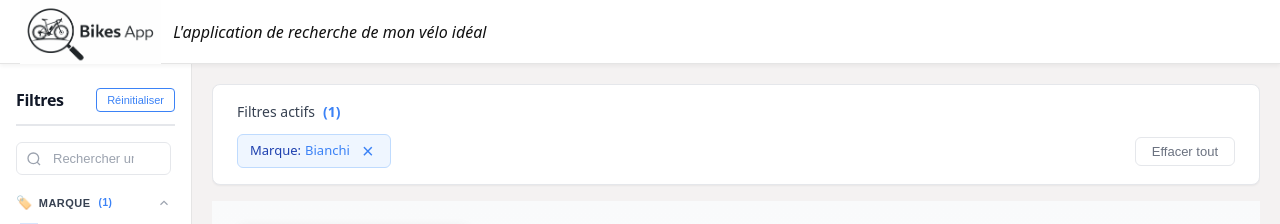
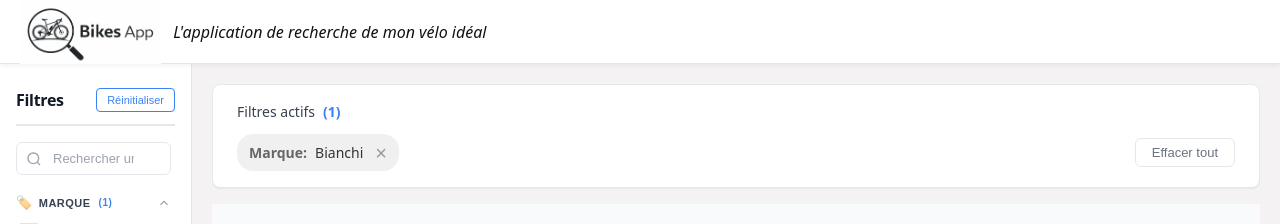
Before and after one commit to Chabelle78/bikes-app-front, a React (Vite) app: page / in a window 1280 px wide. Both pictures are taken after a click on the label "Bianchi". Shown: the top 224 px of the page. Built offline with nearby package versions, Linux system fonts and the light colour scheme; no server answers; grey boxes are pictures that could not be loaded; the HTML template or start-up script is replaced by a standard one.

Commit message:
[TAG] add new component in headerfilter

```diff
--- a/src/features/bikesSlice.ts
+++ b/src/features/bikesSlice.ts
@@ -11,7 +11,7 @@ export interface BikeFilters {
   riding_type?: string[];
   frame_material?: string[];
   color?: string[];
-  q?: string;
+  search_term?: string;
 }
 
 interface BikesState {
@@ -64,6 +64,23 @@ const bikesSlice = createSlice({
       state.filters = rest;
       state.filteredBikes = applyFiltersBikes(state.bikes, state.filters);
     },
+    removeFilterValue: (state, action: PayloadAction<{ key: keyof BikeFilters; value: string }>) => {
+      const { key, value } = action.payload;
+      const currentFilter = state.filters[key];
+
+      if (Array.isArray(currentFilter)) {
+        const updatedValues = currentFilter.filter(v => v !== value);
+        if (updatedValues.length > 0) {
+          state.filters = { ...state.filters, [key]: updatedValues };
+        } else {
+          delete state.filters[key];
+        }
+      } else {
+        delete state.filters[key];
+      }
+
+      state.filteredBikes = applyFiltersBikes(state.bikes, state.filters);
+    },
   },
   extraReducers: (builder) => {
     builder
@@ -85,7 +102,7 @@ const bikesSlice = createSlice({
 });
 
 // Export des actions
-export const { setFilters, updateFilter, clearFilters, removeFilter } = bikesSlice.actions;
+export const { setFilters, updateFilter, clearFilters, removeFilter, removeFilterValue } = bikesSlice.actions;
 
 // Sélecteurs
 export const selectAllBikes = (state: RootState) => state.bikes.bikes;
--- a/src/features/components/FilltersHeader/FiltersHeader.tsx
+++ b/src/features/components/FilltersHeader/FiltersHeader.tsx
@@ -2,9 +2,10 @@ import { useAppDispatch, useAppSelector } from '@/app/hooks';
 import {
   selectFilters,
   selectActiveFiltersCount,
-  removeFilter,
+  removeFilterValue,
   clearFilters
 } from '@/features/bikesSlice';
+import FilterTag from '../FilterTag/FilterTag';
 import styles from './FiltersHeader.module.scss';
 
 // Mapping des valeurs techniques vers des labels lisibles
@@ -32,8 +33,11 @@ export default function FiltersHeader() {
   const filters = useAppSelector(selectFilters);
   const activeFiltersCount = useAppSelector(selectActiveFiltersCount);
 
-  const handleRemoveFilter = (key: string) => {
-    dispatch(removeFilter(key as keyof typeof filters));
+  const handleRemoveFilter = (key: string, value: string) => {
+    dispatch(removeFilterValue({
+      key: key as keyof typeof filters,
+      value
+    }));
   };
 
   const handleClearAll = () => {
@@ -45,7 +49,7 @@ export default function FiltersHeader() {
     riding_type: 'Type',
     frame_material: 'Matériau',
     colors: 'Couleur',
-    q: 'Recherche',
+    search_term: 'Recherche',
   };
 
   // Fonction pour obtenir la valeur affichable
@@ -75,21 +79,12 @@ export default function FiltersHeader() {
               // Gérer les tableaux et les chaînes
               const values = Array.isArray(value) ? value : [value];
               return values.map((val, index) => (
-                <div key={`${key}-${index}`} className={styles.filterTag}>
-                  <span className={styles.filterLabel}>
-                    {filterLabels[key] || key}:
-                  </span>
-                  <span className={styles.filterValue}>
-                    {getDisplayValue(key, val)}
-                  </span>
-                  <button
-                    className={styles.removeButton}
-                    onClick={() => handleRemoveFilter(key)}
-                    aria-label={`Supprimer le filtre ${filterLabels[key]}`}
-                  >
-                    ×
-                  </button>
-                </div>
+                <FilterTag
+                  key={`${key}-${index}`}
+                  label={filterLabels[key] || key}
+                  value={getDisplayValue(key, val)}
+                  onRemove={() => handleRemoveFilter(key, val)}
+                />
               ));
             })}
           </div>
--- /dev/null
+++ b/src/features/components/FilterTag/FilterTag.module.scss
@@ -0,0 +1,34 @@
+.filterTag {
+  display: inline-flex;
+  align-items: center;
+  gap: 0.5rem;
+  padding: 0.5rem 0.75rem;
+  background-color: #f0f0f0;
+  border-radius: 1rem;
+  font-size: 0.875rem;
+}
+
+.filterLabel {
+  font-weight: 600;
+  color: #666;
+}
+
+.filterValue {
+  color: #333;
+}
+
+.removeButton {
+  background: none;
+  border: none;
+  color: #999;
+  font-size: 1.25rem;
+  cursor: pointer;
+  padding: 0;
+  margin-left: 0.25rem;
+  line-height: 1;
+  transition: color 0.2s;
+
+  &:hover {
+    color: #333;
+  }
+}
--- /dev/null
+++ b/src/features/components/FilterTag/FilterTag.tsx
@@ -0,0 +1,23 @@
+import styles from './FilterTag.module.scss';
+
+interface FilterTagProps {
+  label: string;
+  value: string;
+  onRemove: () => void;
+}
+
+export default function FilterTag({ label, value, onRemove }: FilterTagProps) {
+  return (
+    <div className={styles.filterTag}>
+      <span className={styles.filterLabel}>{label}:</span>
+      <span className={styles.filterValue}>{value}</span>
+      <button
+        className={styles.removeButton}
+        onClick={onRemove}
+        aria-label={`Supprimer le filtre ${label}`}
+      >
+        ×
+      </button>
+    </div>
+  );
+}
--- a/src/features/components/SearchBar/SearchBar.tsx
+++ b/src/features/components/SearchBar/SearchBar.tsx
@@ -1,21 +1,21 @@
-import { useState, useEffect } from 'react';
-import { useAppDispatch, useAppSelector } from '@/app/hooks';
-import { updateFilter, selectFilters } from '@/features/bikesSlice';
-import styles from './SearchBar.module.scss';
+import { useState, useEffect } from "react";
+import { useAppDispatch, useAppSelector } from "@/app/hooks";
+import { updateFilter, selectFilters } from "@/features/bikesSlice";
+import styles from "./SearchBar.module.scss";
 
 export default function SearchBar() {
   const dispatch = useAppDispatch();
   const filters = useAppSelector(selectFilters);
-    const [searchValue, setSearchValue] = useState(filters.q || '');
+  const [searchValue, setSearchValue] = useState(filters.search_term || "");
 
   // Débounce pour éviter trop de mises à jour
   useEffect(() => {
     const timer = setTimeout(() => {
       if (searchValue) {
-                dispatch(updateFilter({ q: searchValue }));
+        dispatch(updateFilter({ search_term: searchValue }));
       } else {
         // Si le champ est vide, on retire le filtre de recherche
-                const { q, ...rest } = filters;
+        const { ...rest } = filters;
         dispatch(updateFilter(rest));
       }
     }, 300);
@@ -26,9 +26,16 @@ export default function SearchBar() {
   return (
     <div className={styles.searchContainer}>
       <div className={styles.searchWrapper}>
-                <svg className={styles.searchIcon} xmlns="http://www.w3.org/2000/svg" viewBox="0 0 24 24" fill="none" stroke="currentColor" strokeWidth="2">
-                    <circle cx="11" cy="11" r="8"/>
-                    <path d="m21 21-4.35-4.35"/>
+        <svg
+          className={styles.searchIcon}
+          xmlns="http://www.w3.org/2000/svg"
+          viewBox="0 0 24 24"
+          fill="none"
+          stroke="currentColor"
+          strokeWidth="2"
+        >
+          <circle cx="11" cy="11" r="8" />
+          <path d="m21 21-4.35-4.35" />
         </svg>
         <input
           type="text"
@@ -40,7 +47,7 @@ export default function SearchBar() {
         {searchValue && (
           <button
             className={styles.clearButton}
-                        onClick={() => setSearchValue('')}
+            onClick={() => setSearchValue("")}
             aria-label="Effacer la recherche"
           >
             ×
@@ -48,5 +55,5 @@ export default function SearchBar() {
         )}
       </div>
     </div>
-    )
+  );
 }
--- a/src/helpers/applyFilters.ts
+++ b/src/helpers/applyFilters.ts
@@ -26,12 +26,12 @@ export const applyFiltersBikes = (bikes: Bike[], filters: BikeFilters): Bike[] =
     filtered = filtered.filter((b) => filters.color!.includes(b.color || ''));
   }
 
-  if (filters.q) {
-    const q = filters.q.toLowerCase();
+  if (filters.search_term) {
+    const search_term = filters.search_term.toLowerCase();
     filtered = filtered.filter(
       (b) =>
-        b.name.toLowerCase().includes(q) ||
-        (b.description && b.description.toLowerCase().includes(q)),
+        b.name.toLowerCase().includes(search_term) ||
+        (b.description && b.description.toLowerCase().includes(search_term)),
     );
   }
 
--- a/src/services/api/bikes.ts
+++ b/src/services/api/bikes.ts
@@ -5,7 +5,7 @@ type BikeQuery = {
   brand?: string;
   riding_type?: string;
   frame_material?: string;
-  q?: string;
+  search_term?: string;
 };
 
 export async function getBikes(params?: BikeQuery): Promise<Bike[]> {
@@ -19,12 +19,12 @@ export async function getBikes(params?: BikeQuery): Promise<Bike[]> {
       data = data.filter((b) => b.riding_type === params.riding_type);
     if (params.frame_material)
       data = data.filter((b) => b.frame_material === params.frame_material);
-    if (params.q) {
-      const q = params.q.toLowerCase();
+    if (params.search_term) {
+      const search_term = params.search_term.toLowerCase();
       data = data.filter(
         (b) =>
-          b.name.toLowerCase().includes(q) ||
-          (b.description && b.description.toLowerCase().includes(q)),
+          b.name.toLowerCase().includes(search_term) ||
+          (b.description && b.description.toLowerCase().includes(search_term)),
       );
     }
   }
```
Lines whose indentation alone changed are shown as unchanged.
